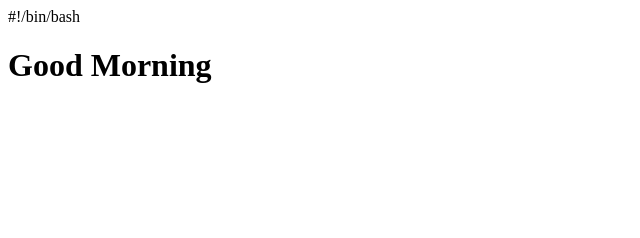
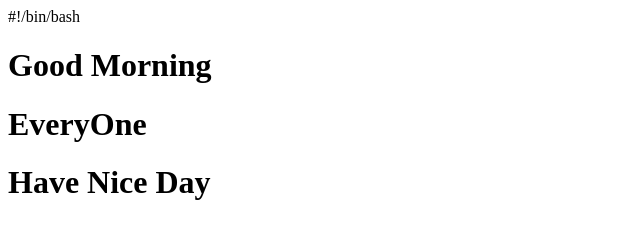
Before and after one commit to mynampujitha/Fly-Project, a plain HTML site: page index.html in a window 1280 px wide. Shown: the whole page, without its empty margins (0-640 px from the left). Drawn offline with Linux system fonts and the light colour scheme.

Commit message:
This is the life

```diff
--- a/index.html
+++ b/index.html
@@ -1,2 +1,4 @@
 #!/bin/bash
 <h1>Good Morning </h1>
+<h1>EveryOne</h1>
+<h1>Have Nice Day</h1>
```
Also changed, not shown: 1 other file.
